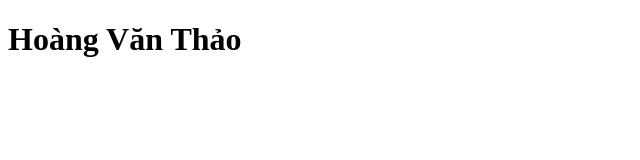
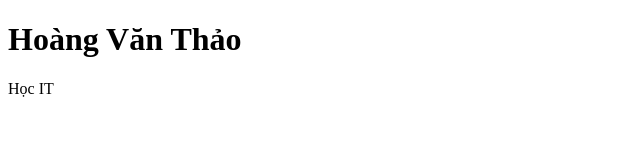
Before and after one commit to hoangthao2310/hoangthao2310, a plain HTML site: page project1/index.html in a window 1280 px wide. Shown: the full height of the page, 0-640 px from the left. Drawn offline with Linux system fonts and the light colour scheme.

Commit message:
Update index.html

```diff
--- a/project1/index.html
+++ b/project1/index.html
@@ -8,5 +8,6 @@
 </head>
 <body>
     <h1>Hoàng Văn Thảo</h1>
+    <p> Học IT </p>
 </body>
 </html>
```
